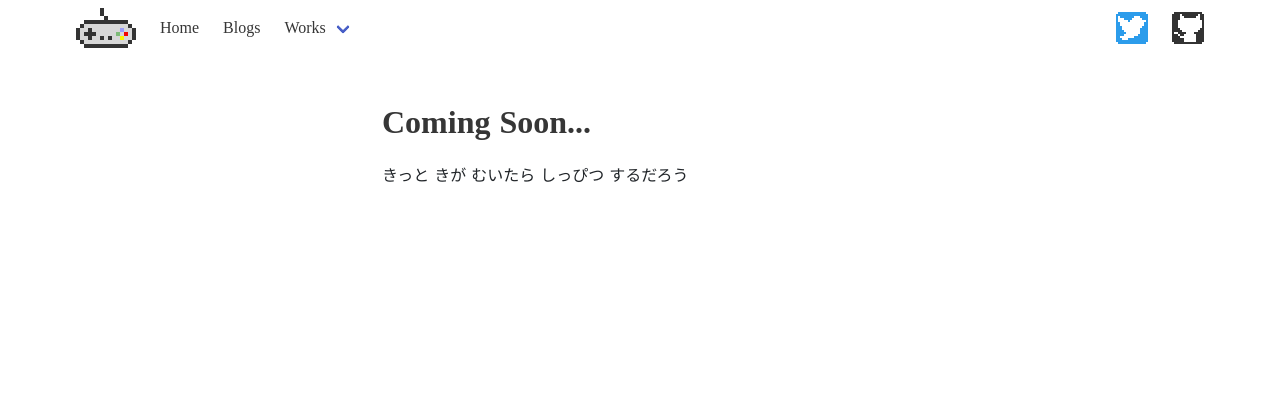
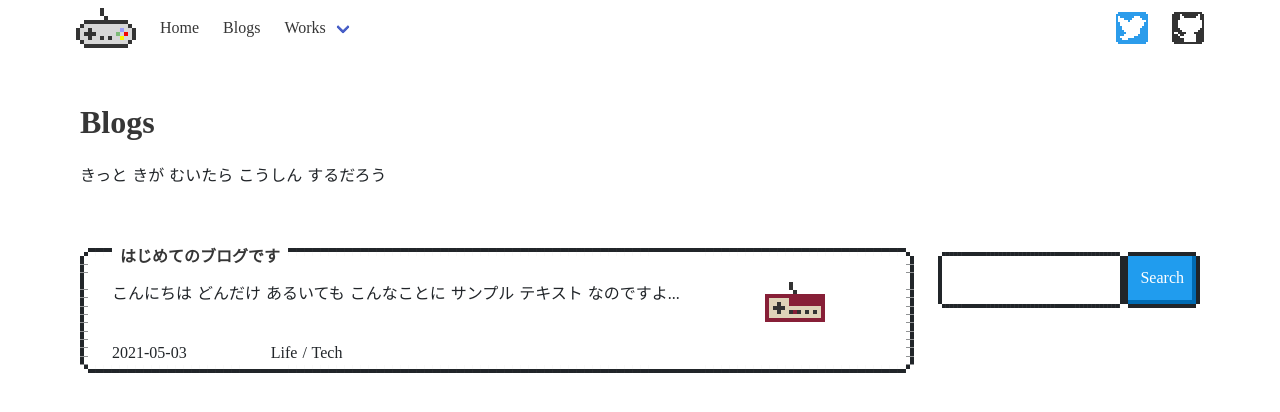
Before and after one commit to milieu-san/blog, a Nuxt app: page /blogs in a window 1280 px wide. Shown: the top 412 px of the page. Built offline with nearby package versions, Linux system fonts and the light colour scheme; a web font is replaced by a local one.

Commit message:
Create Sapmle Blog Page

```diff
--- a/pages/blogs.vue
+++ b/pages/blogs.vue
@@ -1,16 +1,47 @@
 <template>
-  <div class="container">
+  <div class="container is-fluid">
     <div class="hero">
       <div class="hero-body">
         <div class="container">
-          <div class="columns is-centered">
+          <div class="columns is-left">
             <div class="column is-half">
               <p class="title">
-                Coming Soon...
+                Blogs
               </p>
               <p>
-                きっと きが むいたら しっぴつ するだろう
+                きっと きが むいたら こうしん するだろう
               </p>
+            </div>
+          </div>
+          <div class="columns">
+            <div class="column is-three-quarters">
+              <div class="nes-container with-title is-rounded mt-5 pb-0">
+                <p class="title">
+                  はじめてのブログです
+                </p>
+                <div class="columns">
+                  <p class="column is-three-quarters">
+                    こんにちは どんだけ あるいても こんなことに サンプル テキスト なのですよ...
+                  </p>
+                  <div class="column is-one-quarter has-text-centered">
+                    <i class="nes-jp-logo" />
+                  </div>
+                </div>
+                <div class="columns">
+                  <div class="column is-one-fifth py-0">
+                    <span>2021-05-03</span>
+                  </div>
+                  <div class="column py-0">
+                    <span>Life</span> / <span>Tech</span>
+                  </div>
+                </div>
+              </div>
+            </div>
+            <div class="column mt-5">
+              <div class="nes-field is-flex">
+                <input id="search_box" type="text" class="nes-input">
+                <span type="button" class="nes-btn is-primary">Search</span>
+              </div>
             </div>
           </div>
         </div>
```
